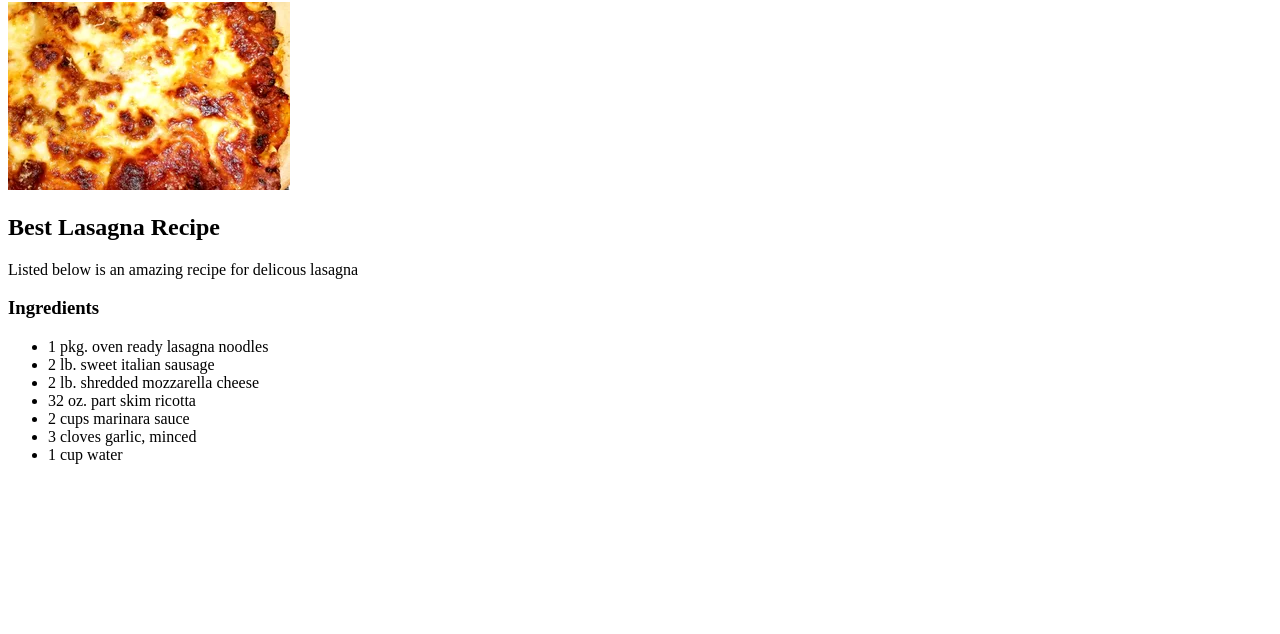
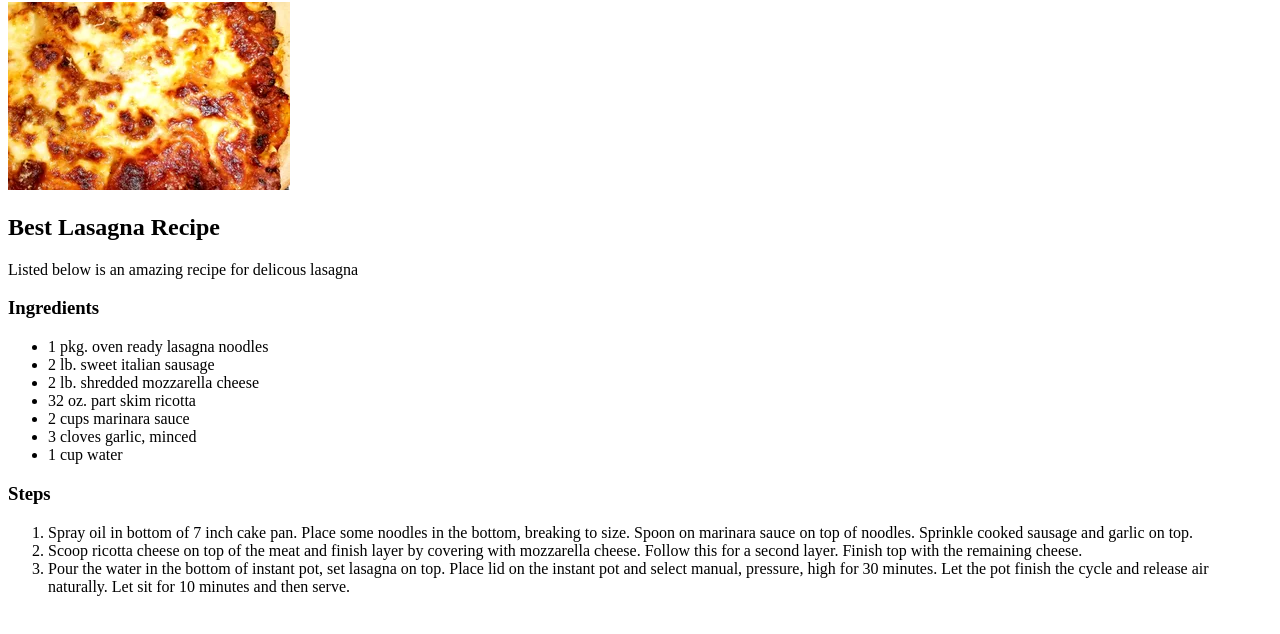
Before and after one commit to tomsoren0204/odin-recipes, a plain HTML site: page recipes/lasagna.html in a window 1280 px wide. Shown: the part 78-712 px from the top of the page. Drawn offline with Linux system fonts and the light colour scheme.

Commit message:
added an ordered list of steps needed to make lasagna recipe

```diff
--- a/recipes/lasagna.html
+++ b/recipes/lasagna.html
@@ -20,5 +20,11 @@
         <li>3 cloves garlic, minced</li>
         <li>1 cup water</li>
     </ul>
+    <h3>Steps</h3>
+    <ol>
+        <li>Spray oil in bottom of 7 inch cake pan.  Place some noodles in the bottom, breaking to size. Spoon on marinara sauce on top of noodles. Sprinkle cooked sausage and garlic on top.</li>
+        <li>Scoop ricotta cheese on top of the meat and finish layer by covering with mozzarella cheese. Follow this for a second layer. Finish top with the remaining cheese.</li>
+        <li>Pour the water in the bottom of instant pot, set lasagna on top.  Place lid on the instant pot and select manual, pressure, high for 30 minutes.  Let the pot finish the cycle and release air naturally. Let sit for 10 minutes and then serve.</li>
+    </ol>
 </body>
 </html>
```
